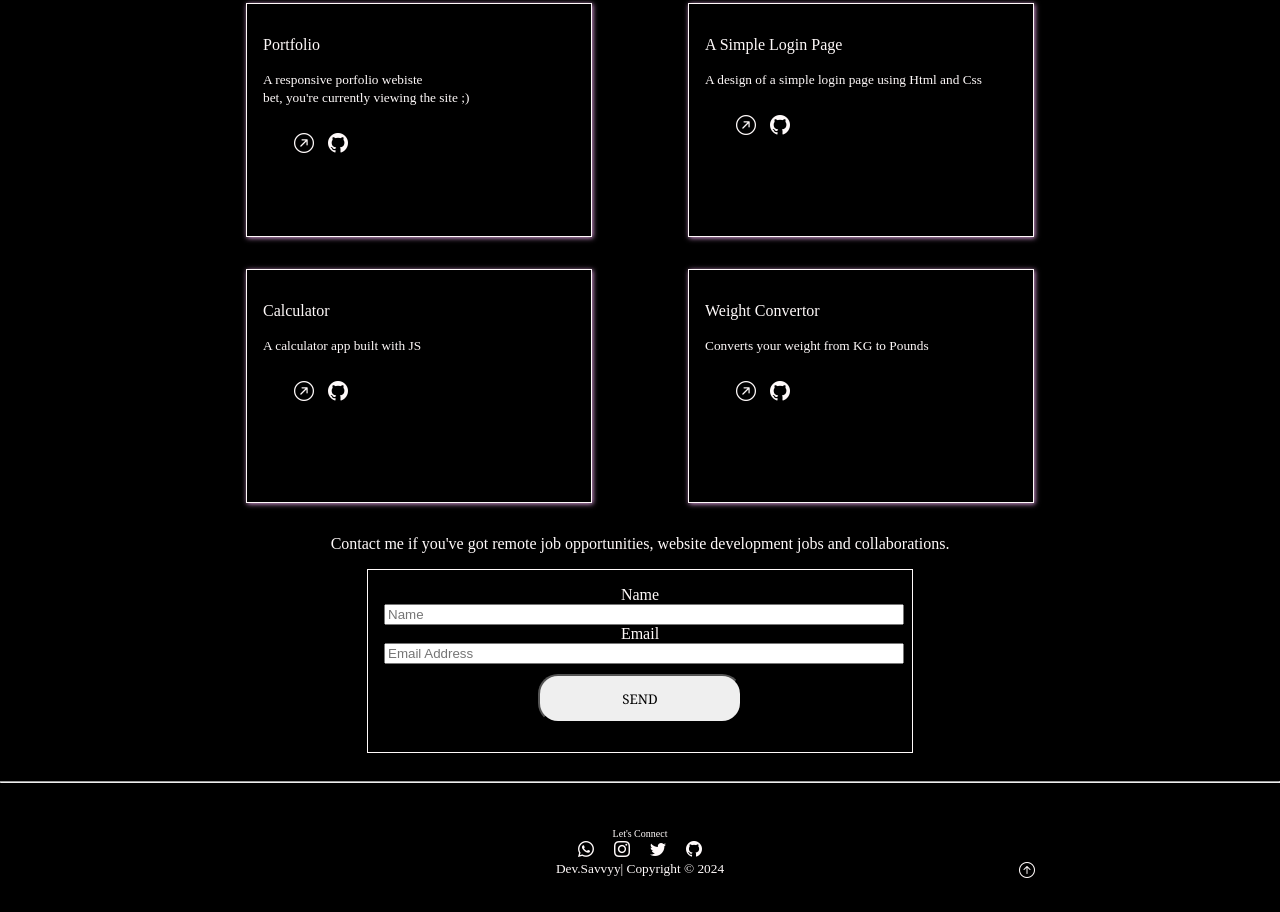
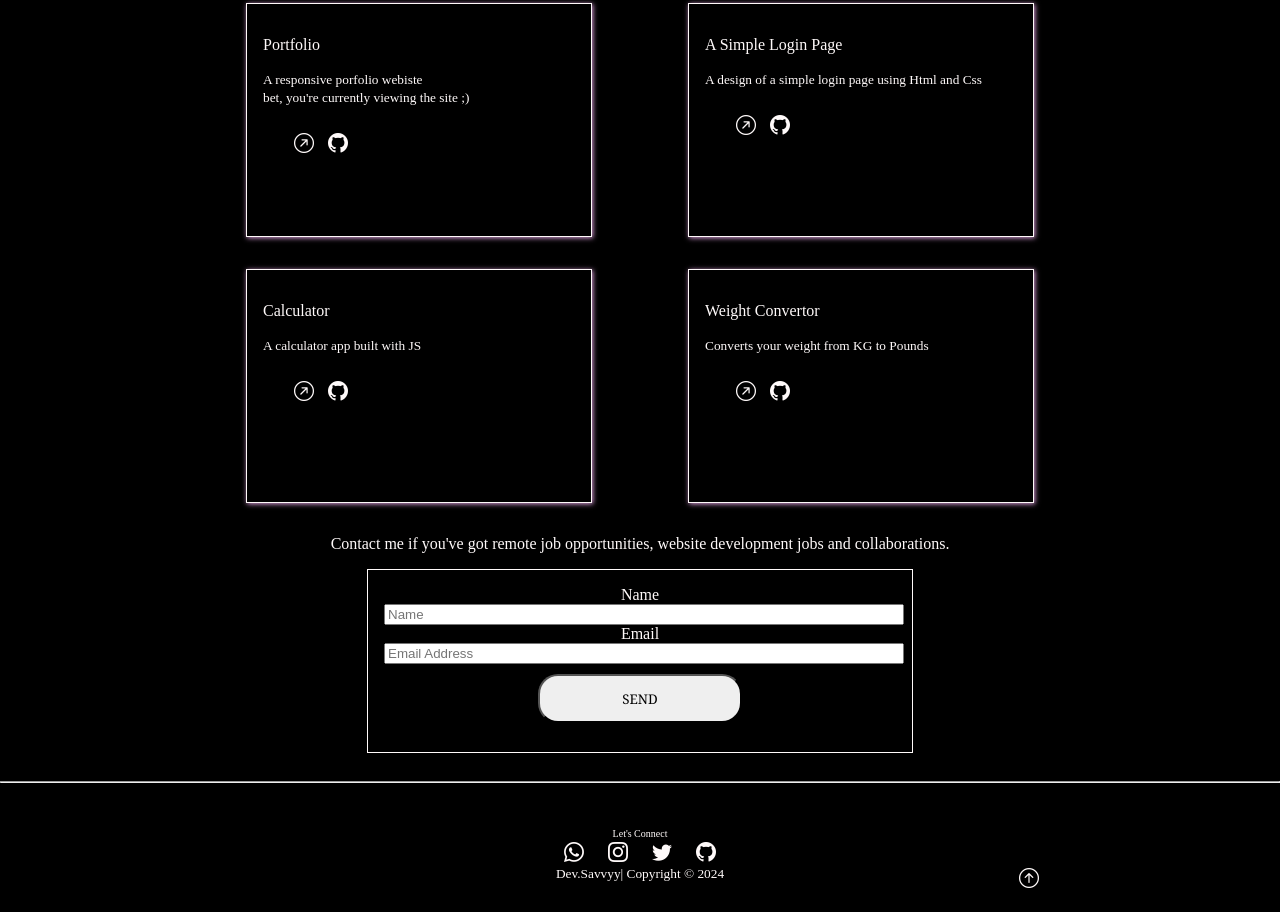
Before and after one commit to DevSavvyy2/devsavvyy, a plain HTML site: page index.html in a window 1280 px wide. Shown: the part 1515-2427 px from the top of the page. Drawn offline with nearby package versions, Linux system fonts and the light colour scheme.

Commit message:
style.css

```diff
--- a/style.css
+++ b/style.css
@@ -304,6 +304,7 @@ footer {
 }
 .footer a{
     padding: 0.5em;
+    font-size: 20px;
 }
 .arrow-up {
     float: right;
@@ -311,6 +312,9 @@ footer {
     margin-top: -50px;
     width: 20%;
     height: 20%;
+}
+.arrow-up a {
+    font-size: 20px;
 }
 @media (max-width: 884px){
     .text {
```
